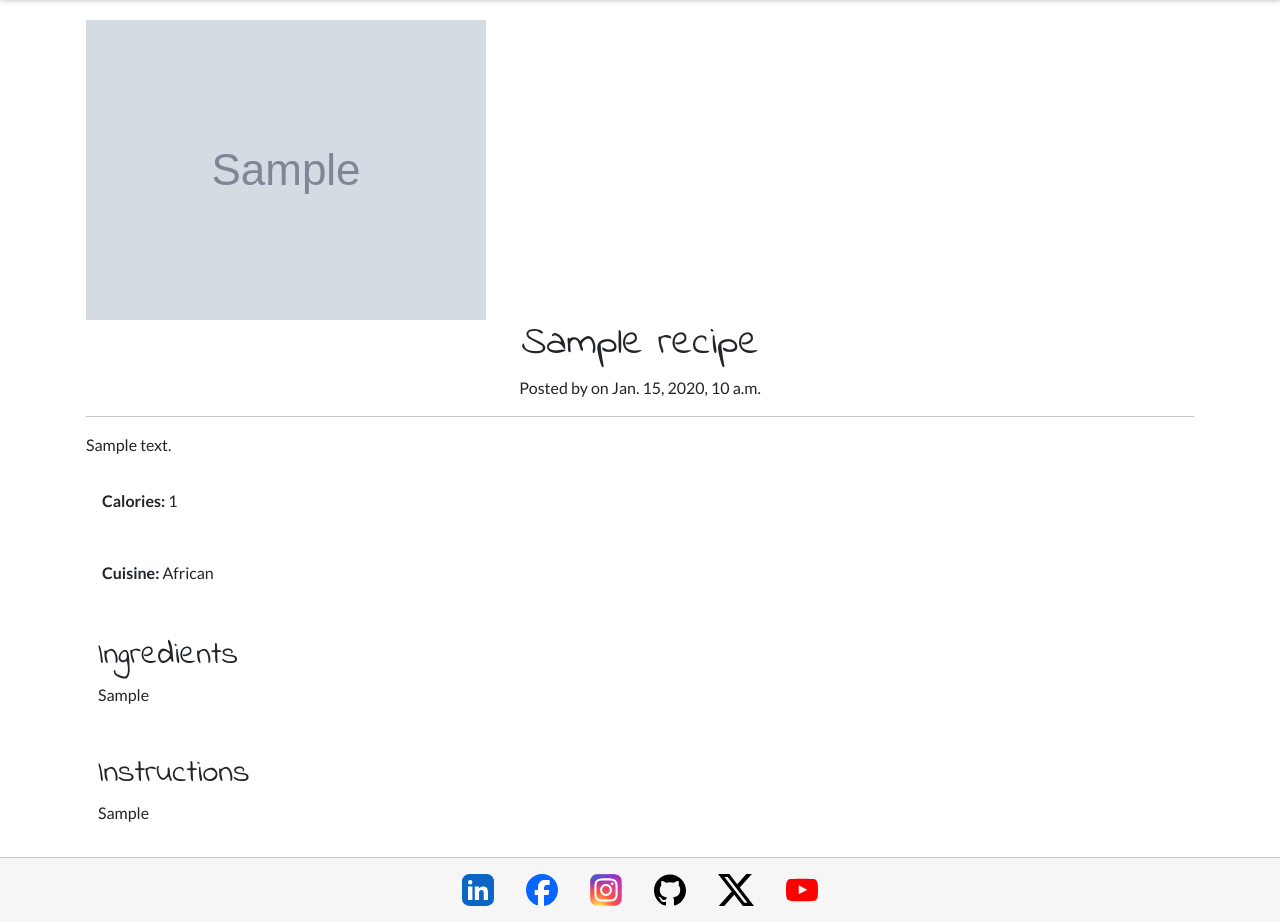
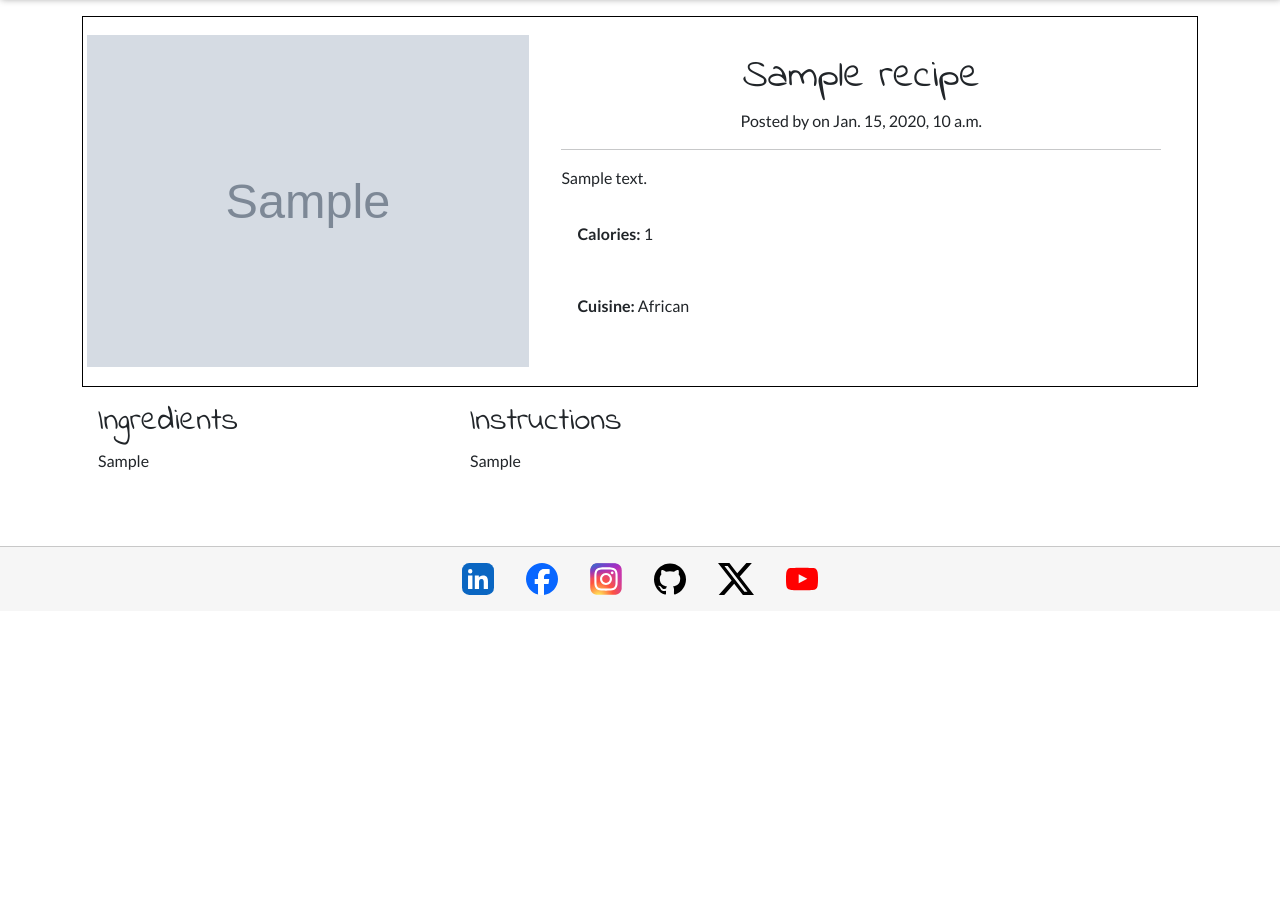
Before and after one commit to Code-Institute-Submissions/RecipeWebsite, a Django app: page /recipes/1/ in a window 1280 px wide. Shown: the part 189-1111 px from the top of the page. After the commit the page ends 784 px from the top, so only its background shows below. Run offline with Django 5.2, Linux system fonts and the light colour scheme; data comes from the database, SQL or seed files in the repository; tables that the repository leaves empty hold one stand-in row (values such as "Sample post"); grey boxes marked "Sample" are stand-in pictures; parts of the project's set-up code (start-up, migrations or seed data) failed here and were passed over; some libraries are stand-ins or nearby versions.

Commit message:
Add recipe details styles

```diff
--- a/static/css/base.css
+++ b/static/css/base.css
@@ -96,3 +96,58 @@ img.logo {
 .recipes:hover {
     cursor: pointer;
 }
+
+.recipe-info {
+    display: flex;
+    flex-direction: column;
+    justify-content: center;
+}
+
+.recipe-container {
+    display: flex;
+    flex-direction: column;
+}
+
+.ingredients, .instructions, .recipe-detail {
+    width: 100%;
+}
+
+.recipe-img {
+    display: flex;
+    justify-content: center;
+    align-items: center;
+}
+
+.recipe-pic {
+    width: 100%;
+    height: auto;
+}
+
+@media screen and (min-width: 62.5em) {
+    .recipe-info {
+        flex-direction: row;
+        border: 1px solid var(--black);
+    }
+
+    .recipe-img {
+        width: 40%;
+        margin: 0 auto;
+    }
+
+    .recipe-detail {
+        width: 60%;
+        padding: 2rem;
+    }
+
+    .recipe-container {
+        flex-direction: row;
+    }
+
+    .ingredients {
+        width: 33.33%;
+    }
+
+    .instructions {
+        width: 66.66%;
+    }
+}
```
